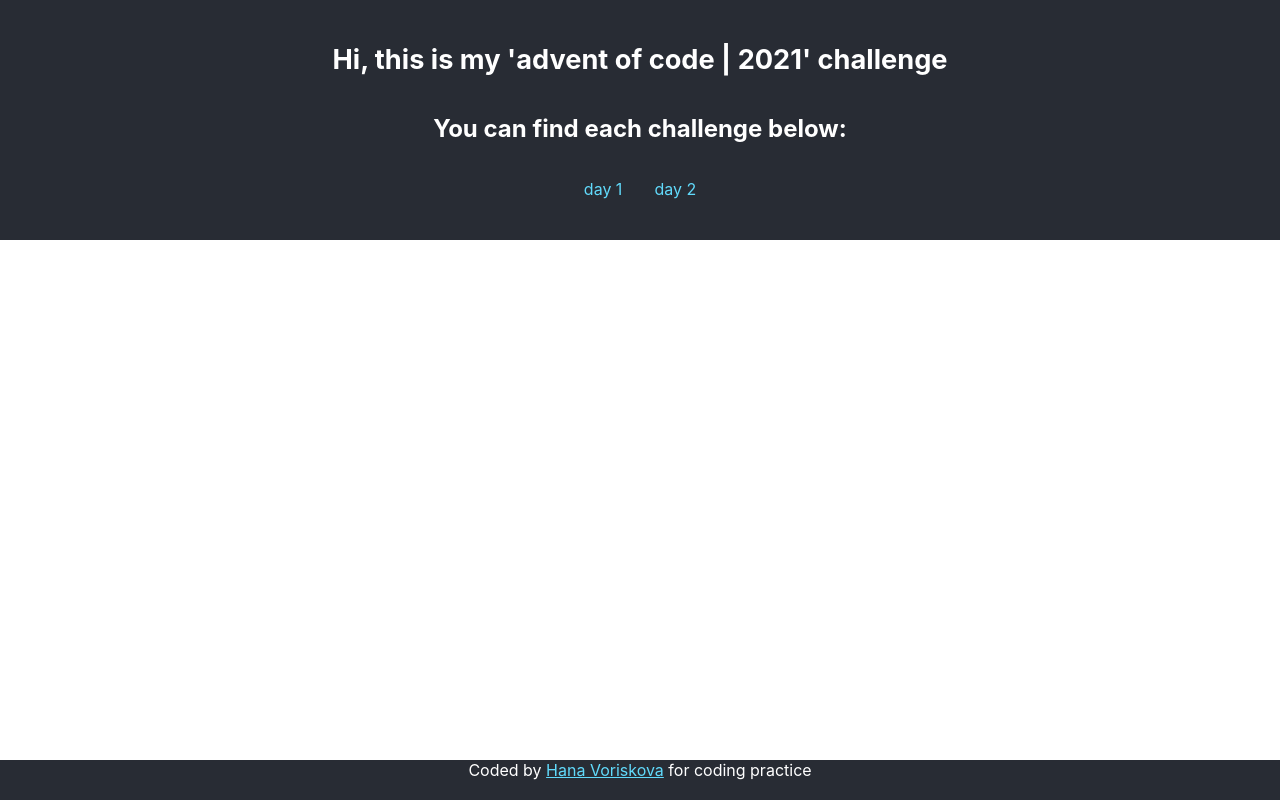
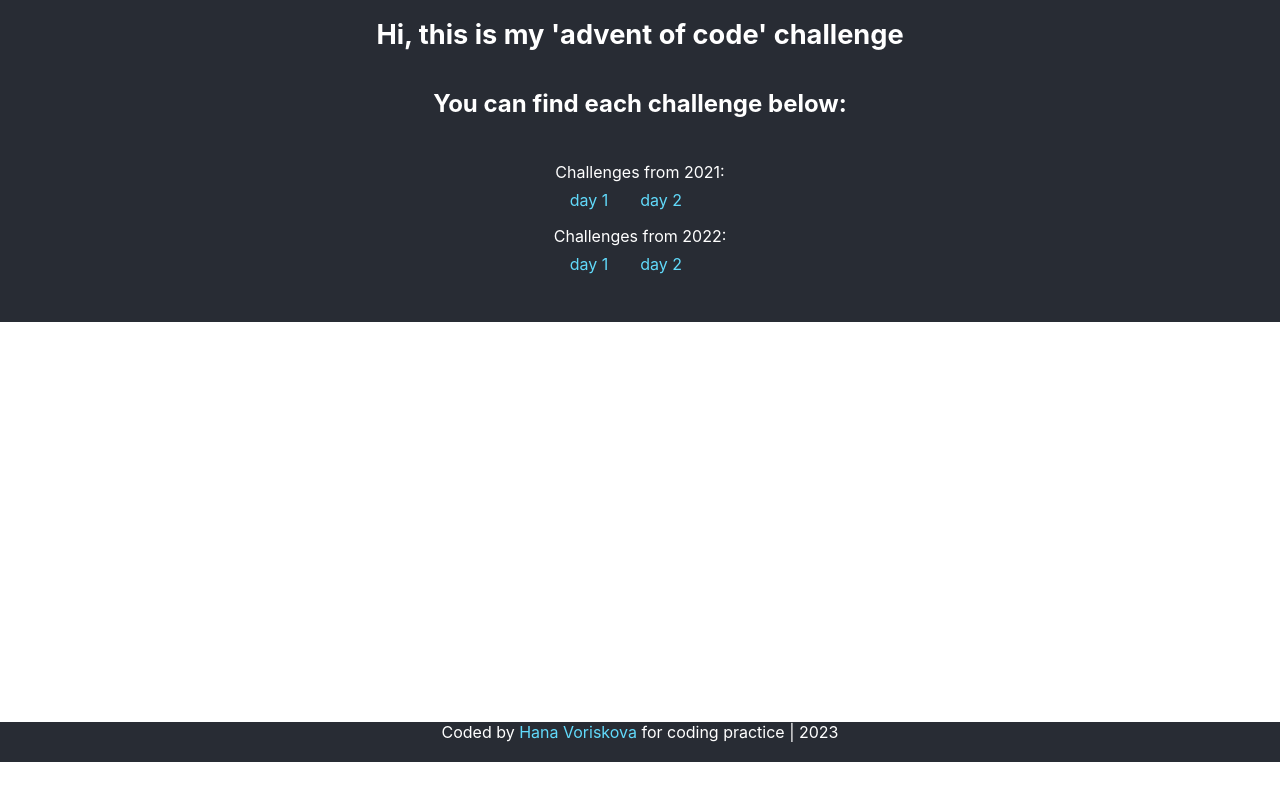
Before and after one commit to havoriskova/advent-challenge, a React (Create React App) app: page / in a window 1280 px wide. Built offline with nearby package versions, Linux system fonts and the light colour scheme.

Commit message:
setting up links for each year and day

```diff
--- a/src/App.css
+++ b/src/App.css
@@ -9,7 +9,7 @@
 
 .App-header {
   background-color: var(--primary-color);
-  min-height: 30vh;
+  min-height: 40vh;
   display: flex;
   flex-direction: column;
   align-items: center;
@@ -29,26 +29,30 @@
 
 .App-link {
   color: #61dafb;
+  text-decoration: none;
+}
+
+.App-link.active {
+  color: rgb(65, 232, 182);
 }
 
 .App-list {
-  padding: 0;
+  padding: .5rem 0 1rem 0;
   list-style: none;
   display: flex;
+}
 
+.App-main-list {
+  flex-direction: column;
 }
 
 .App-list-item {
   padding: 0 1rem;
 }
 
-.App-list-item > * {
-  text-decoration: none;
-}
-
 
 .App-main {
- min-height: 65vh;
+ min-height: 50vh;
 }
 
 .App-footer {
--- a/src/App.js
+++ b/src/App.js
@@ -1,6 +1,8 @@
 import {NavLink, Route, BrowserRouter, Routes} from 'react-router-dom';
-import Day1 from './day/Day1.js';
-import Day2 from './day/Day2.js';
+import Year2021Day1 from './year2021/Day1.js';
+import Year2021Day2 from './year2021/Day2.js';
+import Year2022Day1 from './year2022/Day1.js';
+import Year2022Day2 from './year2022/Day2.js';
 import './App.css';
 
 function App() {
@@ -9,32 +11,43 @@ function App() {
     <div className="App">
       <header className="App-header">
         <h1>
-          Hi, this is my 'advent of code | 2021' challenge
+          Hi, this is my 'advent of code' challenge
         </h1>
         <h2>
           You can find each challenge below:
         </h2>
-        <ul className='App-list'>
-          {/* <li><NavLink to='/home' onClick={this.removeActiveNav}><img className='nav-li' alt='home' src={homeNav}/></NavLink></li> */}
-          <li className='App-list-item'><NavLink to='/day1' className='App-link'>day 1</NavLink></li>
-          <li className='App-list-item'><NavLink to='/day2' className='App-link'>day 2</NavLink></li>
+        <ul className='App-list App-main-list'>
+          <li><span>Challenges from 2021:</span>
+            <ul className='App-list'>
+              <li className='App-list-item'><NavLink to='/2021/day1' className='App-link'>day 1</NavLink></li>
+              <li className='App-list-item'><NavLink to='/2021/day2' className='App-link'>day 2</NavLink></li>
+            </ul>
+          </li>
+          <li><span>Challenges from 2022:</span>
+            <ul className='App-list'>
+              <li className='App-list-item'><NavLink to='/2022/day1' className='App-link'>day 1</NavLink></li>
+              <li className='App-list-item'><NavLink to='/2022/day2' className='App-link'>day 2</NavLink></li>
+            </ul>
+          </li>
         </ul>
       </header>
     </div>
 
     <main className='App-main'>
       <Routes>
-        <Route exact path='/day1' element={<Day1 />} />
-        <Route exact path='/day2' element={<Day2 />} />
-        {/* <Route exact path='/' element={<Home />} />
-        <Route path='/projects' element={<Projects />} />
-        <Route path='/contact' element={<Contact />} />
-        <Route path='/thanks' element={<Thanks />} /> */}
+        {/* 2021 */}
+        <Route exact path='/2021/day1' element={<Year2021Day1 />} />
+        <Route exact path='/2021/day2' element={<Year2021Day2 />} />
+
+
+        {/* 2022 */}
+        <Route exact path='/2022/day1' element={<Year2022Day1 />} />
+        <Route exact path='/2022/day2' element={<Year2022Day2 />} />
       </Routes>
     </main>
 
     <footer className='App-footer'>
-     Coded by <a className='App-link' href='https://www.linkedin.com/in/hanavoriskova/?locale=en_US'>Hana Voriskova</a> for coding practice
+     Coded by <a className='App-link' href='https://www.linkedin.com/in/hanavoriskova/?locale=en_US' target='_blank' rel='noreferrer'>Hana Voriskova</a> for coding practice | 2023
     </footer>
     </BrowserRouter>
   );
--- /dev/null
+++ b/src/year2022/Day1.js
@@ -0,0 +1,11 @@
+
+
+function Day1() {
+    return (
+      <div>
+          <div>coming soon..</div>
+      </div>
+    );
+  }
+
+  export default Day1;
--- /dev/null
+++ b/src/year2022/Day2.js
@@ -0,0 +1,11 @@
+
+
+function Day2() {
+    return (
+      <div>
+          <div>coming soon..</div>
+      </div>
+    );
+  }
+
+  export default Day2;
```
Also changed, not shown: src/year2021/Day1.js (renamed from src/day/Day1.js), src/year2021/Day2.js (renamed from src/day/Day2.js).
